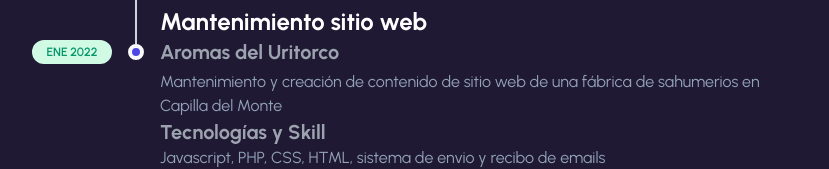
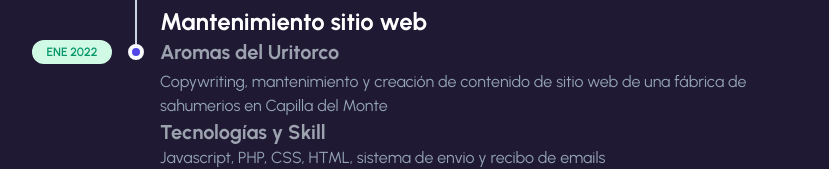
Before and after one commit to carlosmalissia/MyPortfolio, a Next.js app: page /about-me in a window 1280 px wide. Shown: the part 2014-2183 px from the top of the page, without its empty margins (224-1053 px from the left). Built offline with nearby package versions, Linux system fonts and the light colour scheme.

Commit message:
Update data.tsx

```diff
--- a/data.tsx
+++ b/data.tsx
@@ -115,7 +115,7 @@
         id: 7,
         title: "Mantenimiento sitio web",
         subtitle: "Aromas del Uritorco",
-        description: "Mantenimiento y creación de contenido de sitio web de una fábrica de sahumerios en Capilla del Monte",
+        description: " Copywriting, mantenimiento y creación de contenido de sitio web de una fábrica de sahumerios en Capilla del Monte",
         tech: "Javascript, PHP, CSS, HTML, sistema de envio y recibo de emails",
         date: "Ene 2022",
     },
@@ -154,11 +154,7 @@
 ];
 
 export const serviceData = [
-    {
-        icon: <Crop />,
-        title: "Branding",
-        description: "Desarrollo de una identidad de marca sólida y coherente, incluyendo diseño de logotipo, colores y elementos visuales",
-    },
+
     {
         icon: <Pencil />,
         title: "Diseño web",
@@ -168,6 +164,16 @@
         icon: <Computer />,
         title: "Desarrollo web",
         description: "Diseño y desarrollo de sitios web a medida, adaptados a tus necesidades",
+    },
+    {
+        icon: <Crop />,
+        title: "Backend",
+        description: "Desarrollo de Apis,backend, bases de datos, CMS y CRM, paneles administrador personalizados",
+    },
+    {
+        icon: <Crop />,
+        title: "Branding",
+        description: "Desarrollo de una identidad de marca sólida y coherente, incluyendo diseño de logotipo, colores y elementos visuales",
     },
     {
         icon: <Book />,
```
